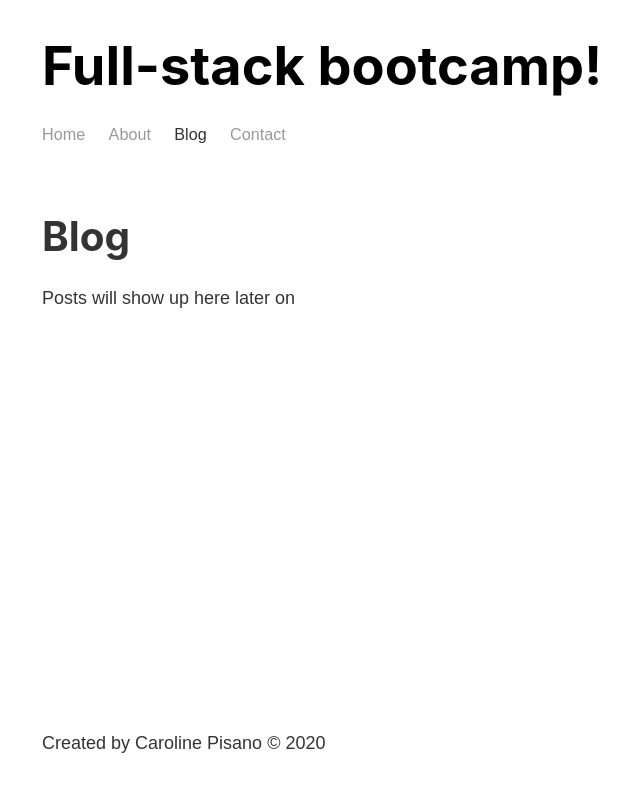
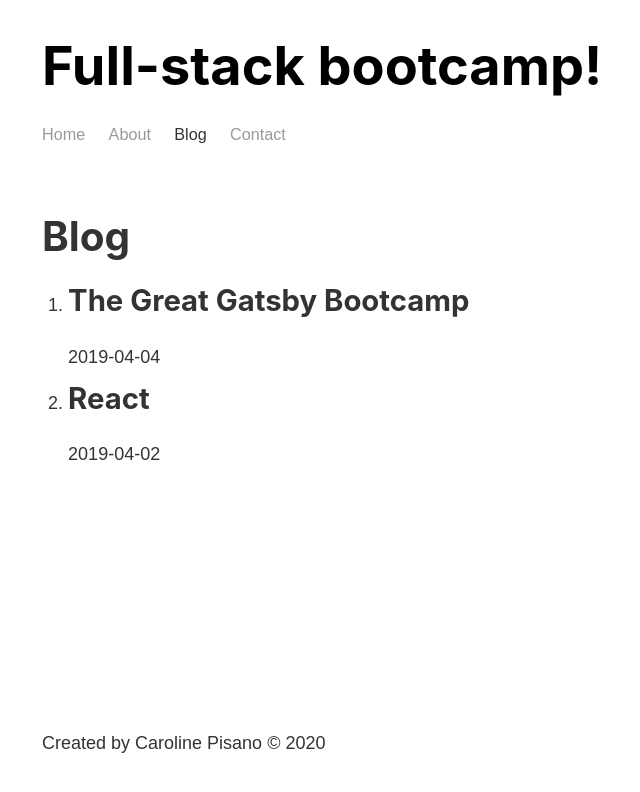
Before and after one commit to caropi/great-gatsby-bootcamp, a Gatsby site: page /blog in a window 1280 px wide. Shown: the whole page, without its empty margins (241-881 px from the left). Built offline with nearby package versions, Linux system fonts and the light colour scheme; Gatsby itself is replaced by a stand-in of ours.

Commit message:
adding graphql rendering of blog post titles

```diff
--- a/src/pages/blog.js
+++ b/src/pages/blog.js
@@ -1,13 +1,38 @@
 import React from 'react'
+import {useStaticQuery, graphql} from 'gatsby'
 
 import Layout from "./components/layout"
 
 
 const BlogPage = () => {
+    const data = useStaticQuery(graphql`
+      query {
+        allMarkdownRemark {
+          edges {
+            node {
+              frontmatter {
+                title
+                date
+            }
+          }
+        }
+        }
+      }
+    `)
     return (
         <Layout>
             <h1>Blog</h1>
-            <p>Posts will show up here later on</p>
+                    <ol className="blogPost" >
+            {data.allMarkdownRemark.edges.map((d, i) => {
+                return (
+                        <li key={i}>
+                            <h2>{d.node.frontmatter.title}</h2>
+                            <p>{d.node.frontmatter.date}</p>
+                        </li>
+
+                )
+            })}
+                    </ol>
         </Layout>
     )
 }
--- a/src/posts/react.md
+++ b/src/posts/react.md
@@ -0,0 +1,6 @@
+---
+title: "React"
+date: "2019-04-02"
+---
+
+In this post you'll learn React.
```
Also changed, not shown: gatsby-node.js (added).
